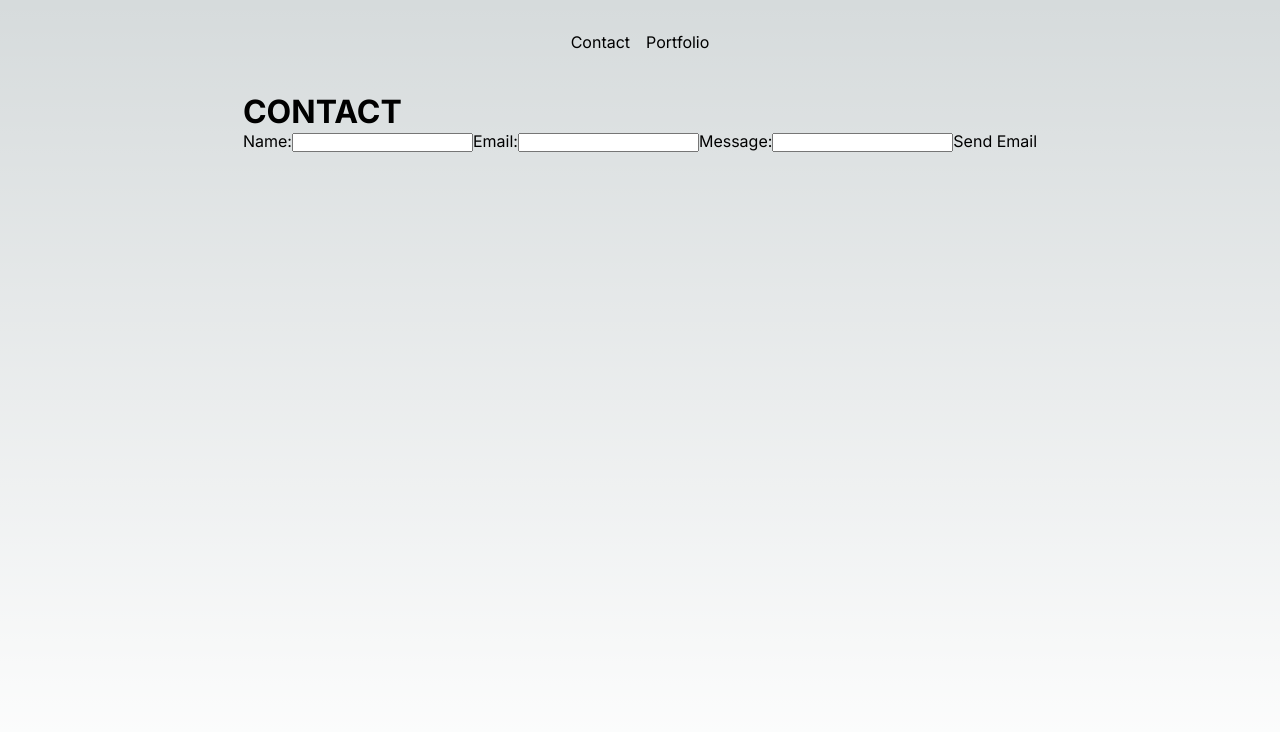
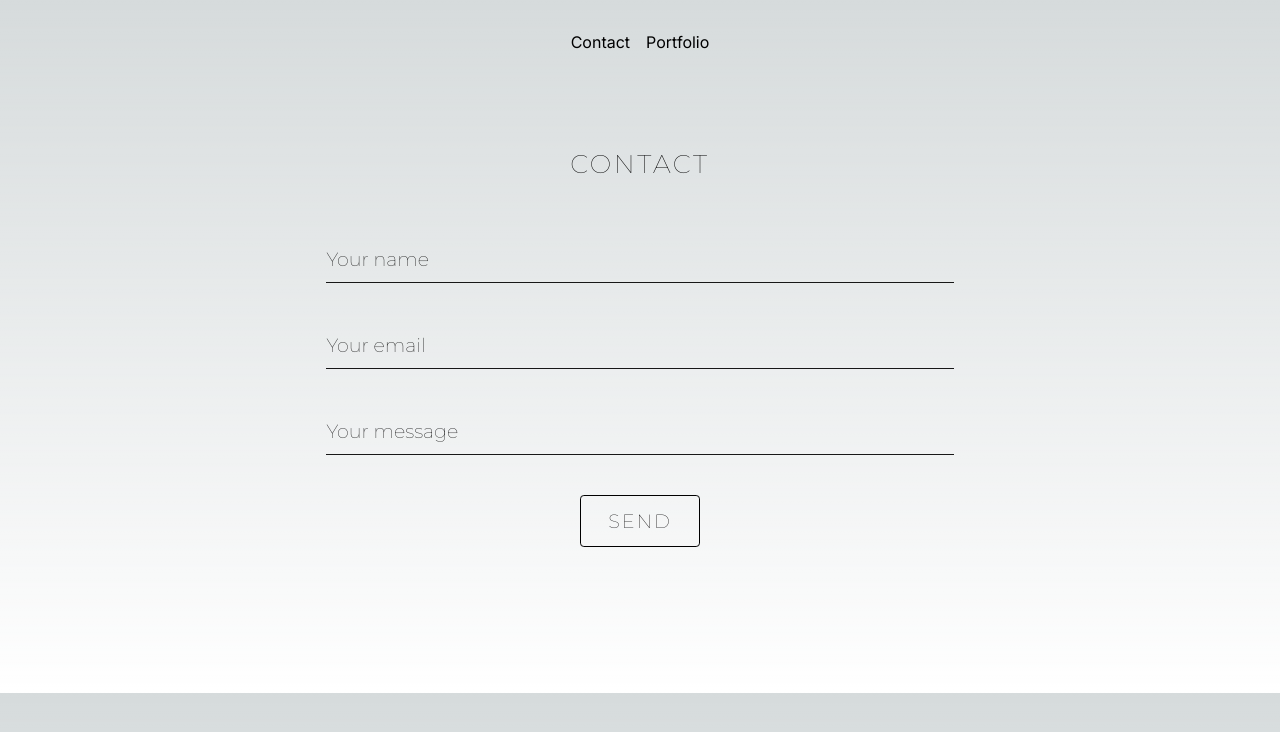
Before and after one commit to Troonsply/portfolio_anastasia, a Next.js app: page /contact in a window 1280 px wide. Shown: the top 732 px of the page. Built offline with nearby package versions, Linux system fonts and the light colour scheme.

Commit message:
contact page

```diff
--- a/src/app/contact/page.module.scss
+++ b/src/app/contact/page.module.scss
@@ -3,9 +3,120 @@
   flex-direction: column;
   justify-content: space-between;
   align-items: center;
-  padding: 6rem;
-  min-height: 100vh;
+  padding: 2rem;
+  header {
+    margin-bottom: 40px;
+    a {
+      padding: 0.5rem;
+
+      &:hover {
+        text-decoration: underline;
+        text-underline: white;
+        text-decoration-style: solid;
+      }
+    }
+  }
   &_container {
-
+    display: flex;
+    flex-direction: column;
+    align-items: center;
+    width: 100%;
+    &_section {
+      padding: 7vh 23vw;
+      justify-content: flex-start;
+      align-items: center;
+      min-height: 60vh;
+      background-color: inherit;
+      opacity: 1;
+      animation-duration: 1s;
+      animation-delay: 0s;
+      width: 100%;
+      h1 {
+        margin-bottom: 0;
+        text-align: center;
+        font-size: 1.6em;
+        text-transform: uppercase;
+        letter-spacing: 0.1em;
+        font-weight: 400;
+        font-family: 'Montserrat',sans-serif;
+      }
+      form {
+        font-size: 1.2em;
+        margin-top: 3em;
+        align-items: center;
+        margin-bottom: 3em;
+        display: flex;
+        flex-direction: column;
+        width: 100%;
+        font-weight: 400;
+        font-style: normal;
+        text-decoration: none;
+        letter-spacing: normal;
+        text-transform: none;
+        line-height: normal;
+        font-family: 'Montserrat',sans-serif;
+      }
+      &_text {
+        width: 100%;
+        background-color: inherit;
+        margin-bottom: 40px;
+        position: relative;
+        input[type=text] {
+          width: 100%;
+          border: none;
+          border-bottom: 1px solid;
+          background-color: inherit !important;
+          border-radius: 0;
+          padding: 10px 0;
+          opacity: .9;
+          color: inherit;
+          margin-top: 4px;
+          box-sizing: border-box;
+          font-size: 18px;
+          font-weight: 400;
+        }
+        label {
+          position: absolute;
+          top: 0;
+          left: 0;
+          width: 100%;
+          padding: 10px 0;
+          transition: all .3s;
+          pointer-events: none;
+          text-decoration: none;
+          letter-spacing: normal;
+          text-transform: none;
+          line-height: normal;
+          font-family: 'Montserrat',sans-serif;
+        }
+      }
+      &_button {
+        display: flex;
+        flex-direction: column;
+        justify-content: center;
+        align-items: center;
+        overflow: hidden;
+        padding: 0!important;
+        color: inherit;
+        text-decoration: inherit;
+        border-radius: 0.2em;
+        background: transparent;
+        border: 1px solid;
+        font-size: 1em;
+        text-decoration: none;
+        letter-spacing: 0.1em;
+        text-transform: uppercase;
+        a {
+          padding: 0.7em 1.4em;
+          cursor: pointer;
+          display: block;
+          font-size: inherit;
+          letter-spacing: inherit;
+          text-align: center;
+          color: inherit;
+          text-decoration: inherit;
+        }
+      }
+    }
   }
 }
--- a/src/app/contact/page.tsx
+++ b/src/app/contact/page.tsx
@@ -1,27 +1,35 @@
-import Image from "next/image";
-import styles from "../page.module.scss";
+import styles from "./page.module.scss";
 import Link from "next/link";
 
 export default function Page() {
     return (
-        <main className={styles.main}>
+        <div className={styles.main}>
             <header>
                 <Link href="/contact">Contact</Link>
                 <Link href="/portfolio">Portfolio</Link>
             </header>
             <div className={styles.main_container}>
-                <h1>CONTACT</h1>
-                <form action="/api/sendEmail" method="post">
-                    <label htmlFor="name">Name:</label>
-                    <input type="text" id="name" name="name"/>
-                    <label htmlFor="email">Email:</label>
-                    <input type="email" id="email" name="email"/>
-                    <label htmlFor="message">Message:</label>
-                    <input type="text" id="message" name="message"/>
-                    <a href="mailto:<YourEmailAddress>@gmail.com?subject=<The%20Subject>&body=<The%20Body>">Send
-                        Email</a>
-                </form>
+                <section className={styles.main_container_section}>
+                    <h1>CONTACT</h1>
+                    <form>
+                        <div className={styles.main_container_section_text}>
+                            <input type="text" id="name" name="name" />
+                            <label>Your name</label>
+                        </div>
+                        <div className={styles.main_container_section_text}>
+                            <input type="text" id="email" name="email"/>
+                            <label>Your email</label>
+                        </div>
+                        <div className={styles.main_container_section_text}>
+                            <input type="text" id="message" name="message"/>
+                            <label>Your message</label>
+                        </div>
+                        <div className={styles.main_container_section_button}>
+                            <a>Send</a>
+                        </div>
+                    </form>
+                </section>
             </div>
-        </main>
+        </div>
     );
 }
--- a/src/app/page.tsx
+++ b/src/app/page.tsx
@@ -17,7 +17,7 @@ export default function Home() {
                             src={photo}
                             alt="photo"
                             priority
-                            height={730}
+                            height={740}
                             width={500}
                         />
                     </div>
```
Also changed, not shown: src/app/photo.jpg (added).
